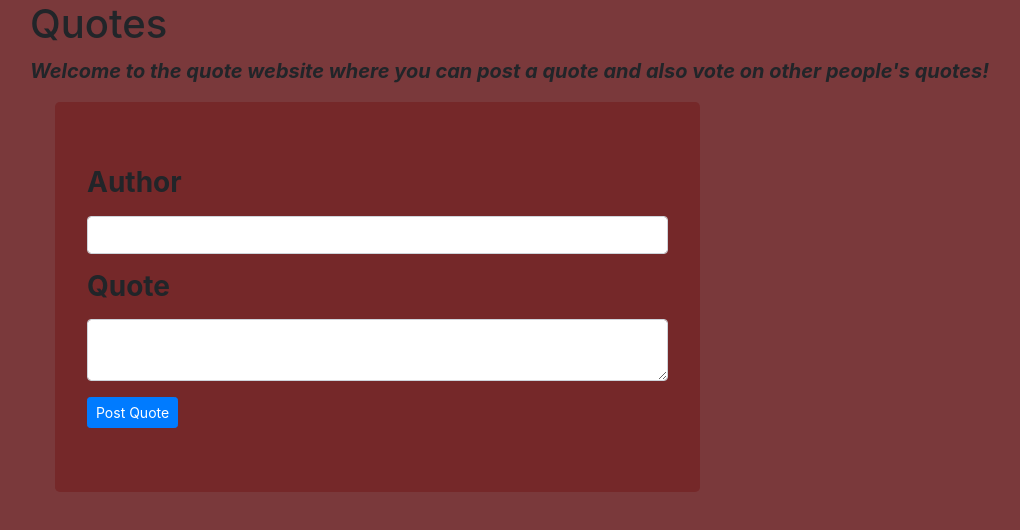
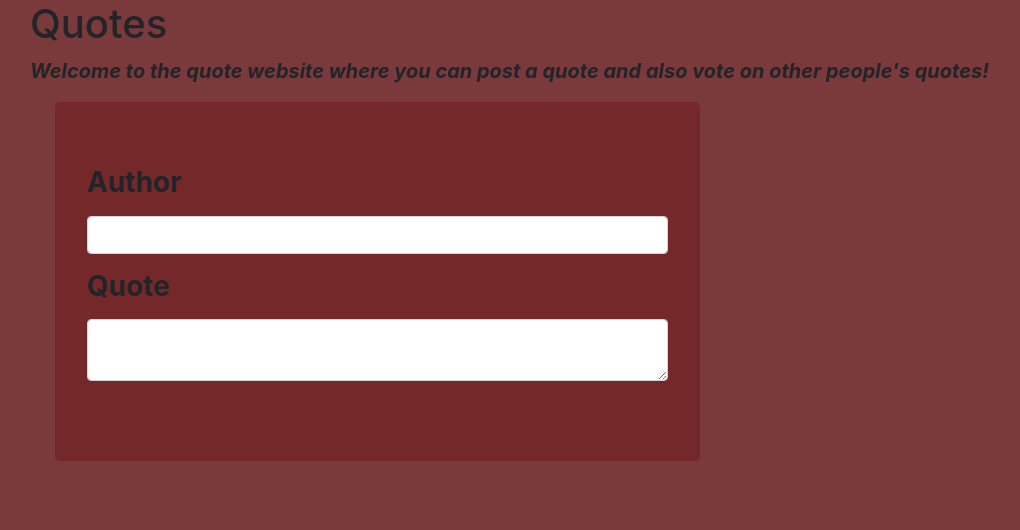
Before and after one commit to Charlesmurage/Quotes, an Angular app: page / in a window 1280 px wide. Shown: the top 530 px of the page, without its empty margins (55-1075 px from the left). Built offline with nearby package versions, Linux system fonts and the light colour scheme.

Commit message:
added submit button

```diff
--- a/src/app/quote-form/quote-form.component.html
+++ b/src/app/quote-form/quote-form.component.html
@@ -30,7 +30,7 @@
 
         </div>
 
-        <button type="submit" class="btn btn-primary btn-sm">Post Quote</button>
+
 
         </form>
     </div>
```
